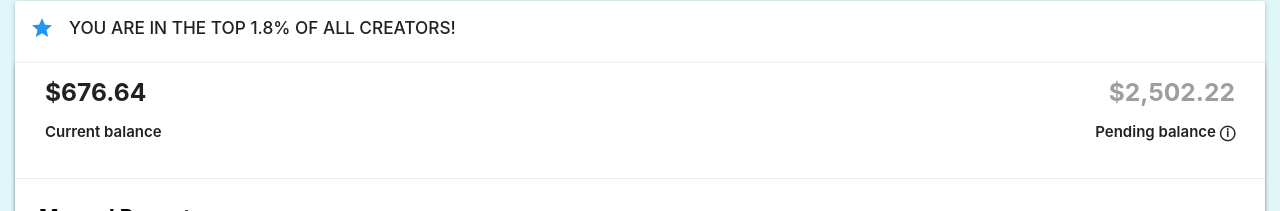
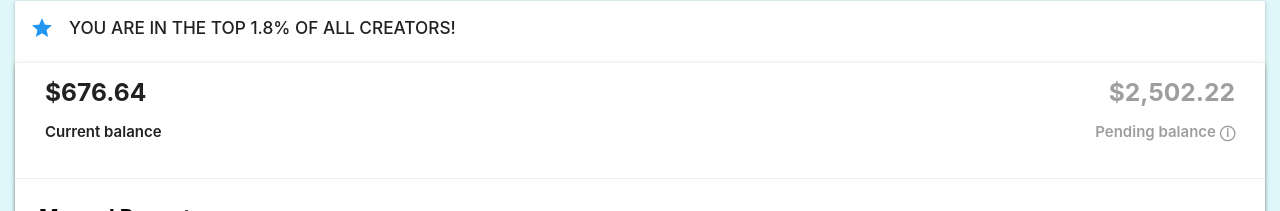
Before and after one commit to NoushadBug/Statistical-WebPage-Abid, a plain HTML site: page index.html in a window 1280 px wide. Shown: the part 226-437 px from the top of the page. Drawn offline with nearby package versions, Linux system fonts and the light colour scheme.

Commit message:
grey text

```diff
--- a/index.html
+++ b/index.html
@@ -104,7 +104,7 @@
 
                 <div class="col s6 m6 px-3">
                   <h5 class="right-align font-weight-bold grey-text">$2,502.22</h5>
-                  <p class="font-weight-semibold right-align">Pending balance ⓘ</p>
+                  <p class="font-weight-semibold right-align grey-text">Pending balance ⓘ</p>
                   <!-- <p class="right right-align font-weight-semibold grey-text"
                     style="display: flex;align-items: center;">
                     Pending balance ⓘ
```
